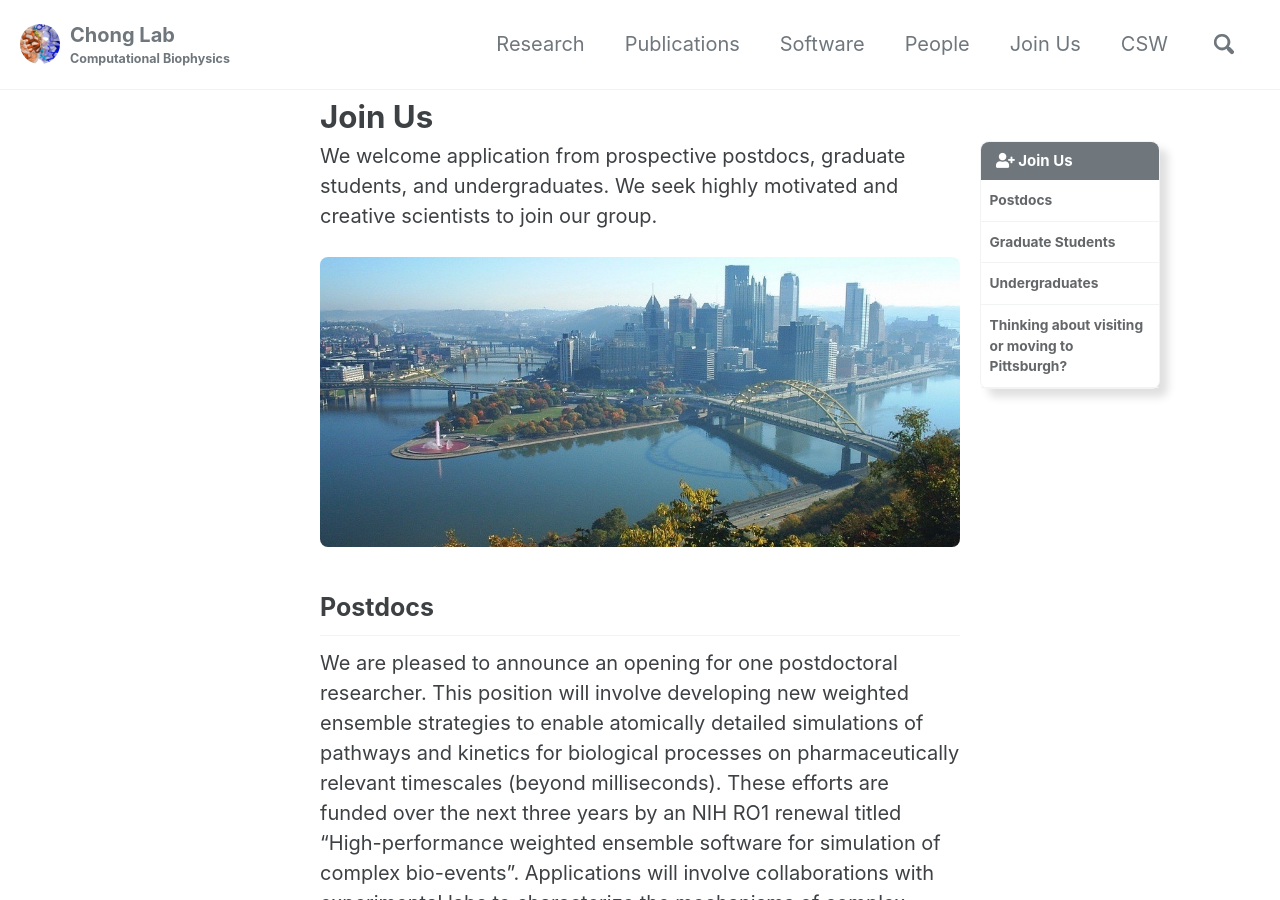
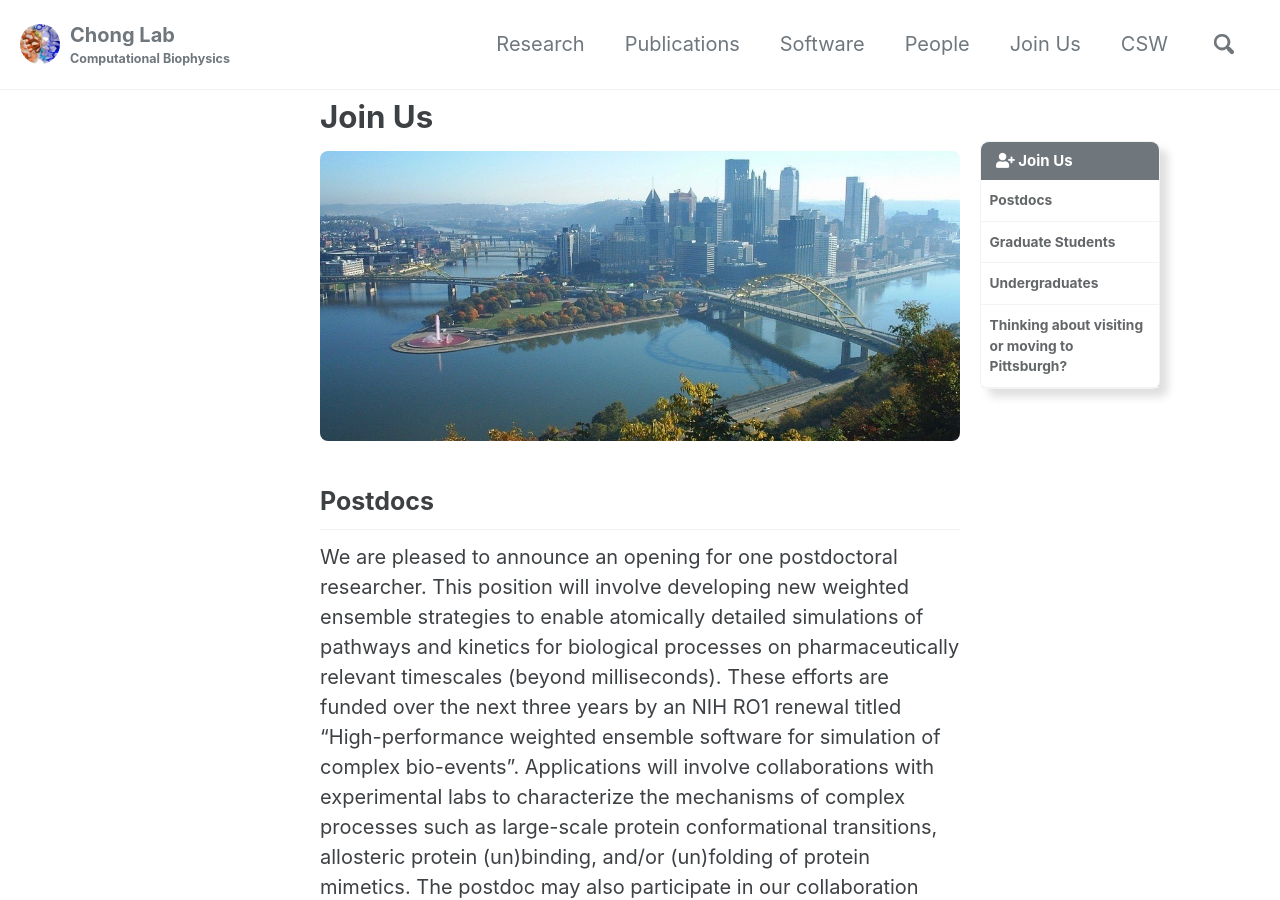
Before and after one commit to darianyang/mm-github-pages-test, a Jekyll site: the page built from _pages/join_us.md, in a window 1280 px wide and 900 px high. Built offline with Jekyll 4.4.1, drawn with Linux system fonts in a browser that asks for light colours; cached includes are drawn as plain includes.

Commit message:
Update join_us.md

```diff
--- a/_pages/join_us.md
+++ b/_pages/join_us.md
@@ -6,8 +6,6 @@ toc_sticky: true
 toc_label: "Join Us"
 toc_icon: "user-plus"
 ---
-
-We welcome application from prospective postdocs, graduate students, and undergraduates. We seek highly motivated and creative scientists to join our group.
 
 {% include figure image_path="/assets/images/pittsburgh.jpg" alt="Pittsburgh Panorama" %}
 
```
